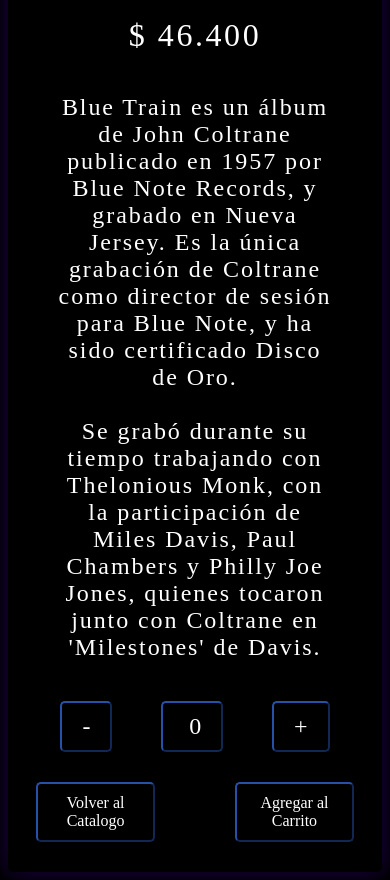
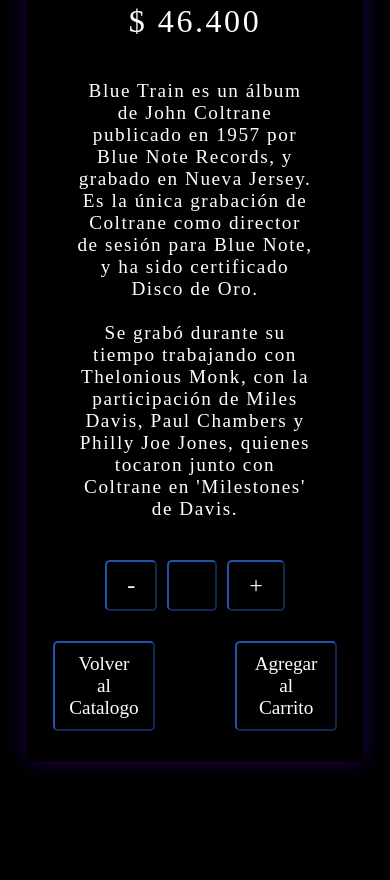
Before and after one commit to TomasPerezMera/ElReactDeColtrane, a React (Vite) app: page /ElReactDeColtrane/item/1 in a window 390 px wide. Shown: the part 636-1516 px from the top of the page. After the commit the page ends 1441 px from the top, so only its background shows below. Built offline with nearby package versions, Linux system fonts and the light colour scheme; a web font is replaced by a local one.

Commit message:
Version 2.6 - Sizing fixes for better Responsive Design.-

```diff
--- a/src/components/ItemDetailContainer.tsx
+++ b/src/components/ItemDetailContainer.tsx
@@ -2,7 +2,6 @@
 import { precioARS } from '../utils/currencyFormatter';
 import { useParams } from 'react-router-dom';
 import { Card } from 'primereact/card';
-import { Link } from 'react-router-dom';
 import { Button } from 'primereact/button';
 import { useNavigate } from 'react-router-dom';
 
@@ -47,7 +46,8 @@
                 <Button
                     className="p-button-text"
                     disabled
-                    >{item.amount}
+                    value={item.amount}
+                    >
                 </Button>
                 <Button
                     label="+"
--- a/src/style/_mediaqueries.scss
+++ b/src/style/_mediaqueries.scss
@@ -75,6 +75,7 @@
     }
     .itemDetailContainer {
         margin: 20px auto 40px;
+        width: 90%;
     }
 }
 
--- a/src/style/_mixins.scss
+++ b/src/style/_mixins.scss
@@ -99,16 +99,14 @@
 }
 
 @mixin detailContainer {
-    /*WIP*/
-    /*WIP*/
     display: flex;
     flex-flow: column nowrap;
     justify-content: center;
     align-content: center;
     gap: 1rem;
-    margin: 20px auto;
+    margin: 30px auto;
     padding: 10px;
-    width: 100%;
+    width: 80%;
     height: auto;
     border-radius: 5px;
     background-color: transparent;
--- a/src/style/style.css
+++ b/src/style/style.css
@@ -276,16 +276,14 @@
 }
 
 .itemDetailContainer {
-  /*WIP*/
-  /*WIP*/
   display: flex;
   flex-flow: column nowrap;
   justify-content: center;
   align-content: center;
   gap: 1rem;
-  margin: 20px auto;
+  margin: 30px auto;
   padding: 10px;
-  width: 100%;
+  width: 80%;
   height: auto;
   border-radius: 5px;
   background-color: transparent;
@@ -341,14 +339,14 @@
   overflow-wrap: break-word;
   word-break: break-word;
   letter-spacing: 0.08em;
-  font-size: clamp(1.5rem, 2vw, 2rem);
+  font-size: clamp(1.2rem, 2vw, 1.5rem);
 }
 .itemDetailContainer .p-card-body .p-card-content .itemAmountContainer {
   display: flex;
   flex-flow: row nowrap;
   justify-content: center;
   align-content: center;
-  width: 90%;
+  width: 60%;
   margin: 10px auto;
 }
 .itemDetailContainer .p-card-body .p-card-content .itemAmountContainer button {
@@ -403,7 +401,7 @@
   box-shadow: 0px 0px 10px rgba(0, 0, 0, 0.5), 0px 0px 20px rgba(66, 135, 245, 0.6);
 }
 .itemDetailContainer .p-card-body .p-card-content .optionsButtons button span {
-  font-size: clamp(1rem, 2vw, 1.5rem);
+  font-size: clamp(1.2rem, 2vw, 1.5rem);
 }
 
 /*Media Query Imports*/
@@ -473,6 +471,7 @@
   }
   .itemDetailContainer {
     margin: 20px auto 40px;
+    width: 90%;
   }
 }
 @media (max-width: 480px) {
--- a/src/style/style.scss
+++ b/src/style/style.scss
@@ -160,7 +160,7 @@
                 }
                 .albumDescription {
                     @include mixins.text;
-                    font-size: clamp(1.5rem, 2vw, 2rem);
+                    font-size: clamp(1.2rem, 2vw, 1.5rem);
                 }
             }
             .itemAmountContainer {
@@ -168,7 +168,7 @@
                 flex-flow: row nowrap;
                 justify-content: center;
                 align-content: center;
-                width: 90%;
+                width: 60%;
                 margin: 10px auto;
                 button {
                     @include mixins.button;
@@ -189,7 +189,7 @@
                     min-width: 30%;
                     max-width: 40%;
                     span {
-                        font-size: clamp(1rem, 2vw, 1.5rem);
+                        font-size: clamp(1.2rem, 2vw, 1.5rem);
                     }
                 }
             }
```
Also changed, not shown: 1 other file (tests, documents, lock files or other folders).
